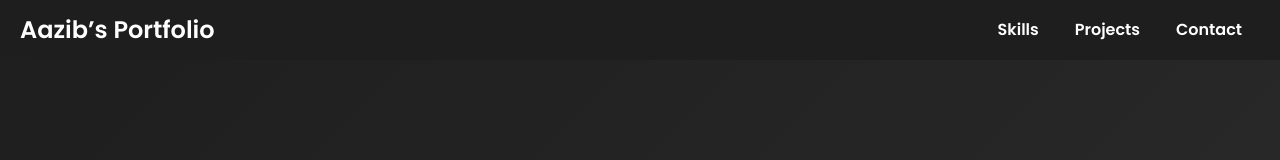
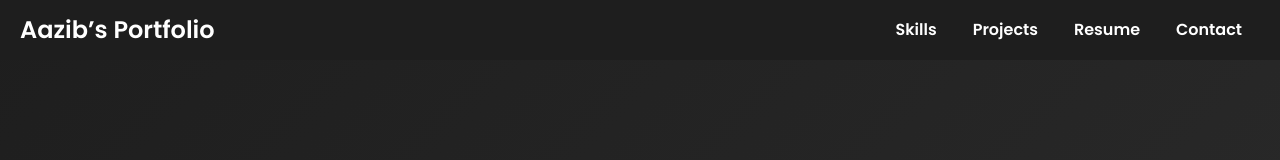
Before and after one commit to Aazib-Majeed/Portfolio, a Vue app: page / in a window 1280 px wide. Shown: the top 160 px of the page. Built offline with nearby package versions, Linux system fonts and the light colour scheme.

Commit message:
Update Header.vue

```diff
--- a/src/components/Header.vue
+++ b/src/components/Header.vue
@@ -6,6 +6,7 @@
     <nav class="nav-links" aria-label="Main navigation">
       <a href="#skills">Skills</a>
       <a href="#projects">Projects</a>
+      <a href="#Resume">Resume</a>
       <a href="#contact">Contact</a>
     </nav>
   </header>
```
